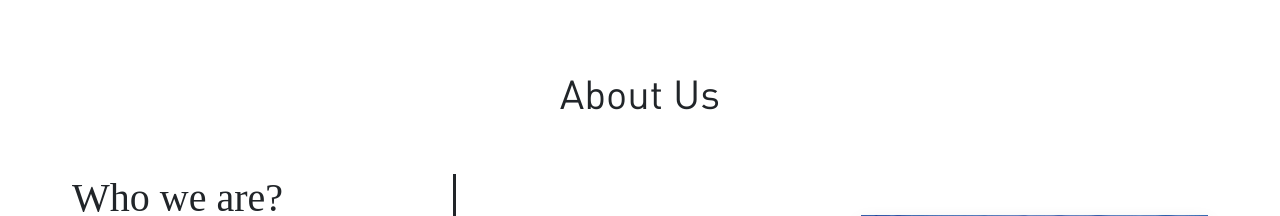
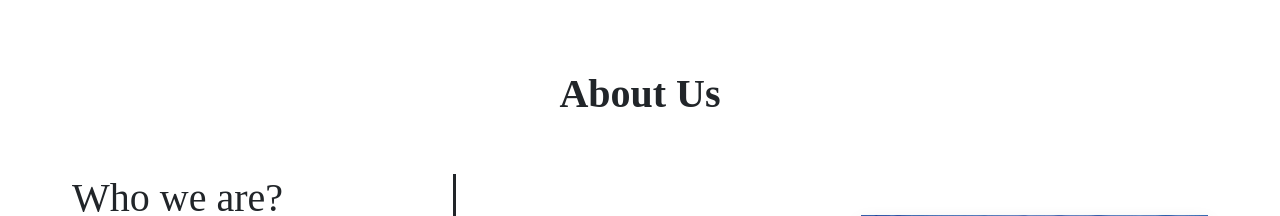
Before and after one commit to shraddhaHS/space, a plain HTML site: page index.html in a window 1280 px wide. Shown: the part 660-876 px from the top of the page. Drawn offline with nearby package versions, Linux system fonts and the light colour scheme; a web font is replaced by a local one.

Commit message:
Update pro.css

```diff
--- a/pro.css
+++ b/pro.css
@@ -24,7 +24,7 @@ body {
 
 }
 
-.about .des {
+.about , .des {
     font-family: oren;
     font-weight: bold;
 
```
